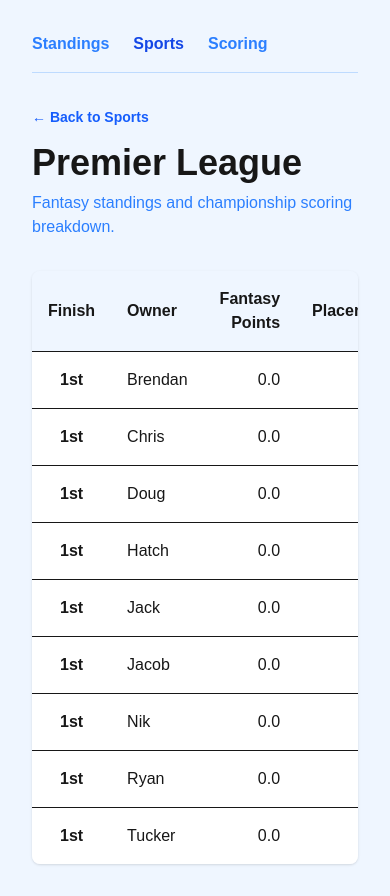
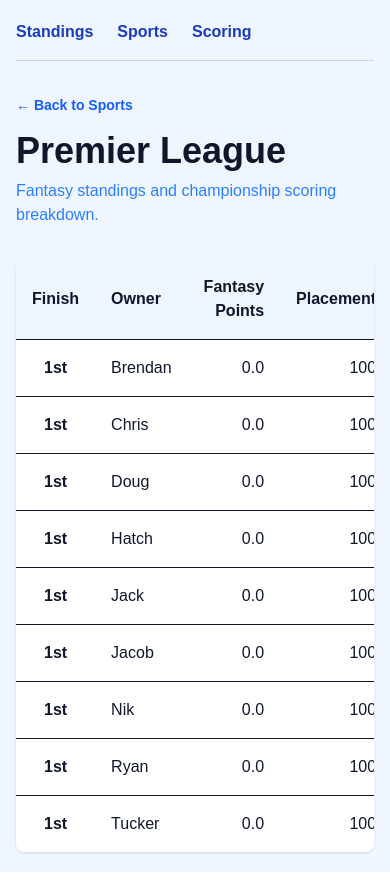
Before and after one commit to dpellerin25-cell/MultiSportFantasy2, a Next.js app in the folder web/: page /sports/epl in a window 390 px wide. After the commit the page ends 872 px from the top, so only its background shows below. Built offline with nearby package versions, Linux system fonts and the light colour scheme.

Commit message:
Refactor class names for navigation links
Updated class names for better styling consistency across links.

```diff
--- a/web/src/components/SportStandings.tsx
+++ b/web/src/components/SportStandings.tsx
@@ -40,26 +40,26 @@
     );
 
   return (
-    <main className="min-h-screen bg-blue-50 p-8">
+    <main className="min-h-screen bg-blue-50 px-4 py-5 text-slate-900 sm:p-8">
       <div className="mx-auto max-w-6xl">
         <nav className="mb-8 flex items-center gap-6 border-b border-blue-200 pb-4">
           <Link
             href="/"
-            className="font-semibold text-blue-500 hover:text-blue-600"
+            className="font-semibold text-blue-800 sm:text-blue-500 hover:text-blue-900 sm:hover:text-blue-600"
           >
             Standings
           </Link>
 
           <Link
             href="/sports"
-            className="font-semibold text-blue-700 hover:text-blue-600"
+            className="font-semibold text-blue-800 sm:text-blue-500 hover:text-blue-900 sm:hover:text-blue-600"
           >
             Sports
           </Link>
 
           <Link
             href="/scoring"
-            className="font-semibold text-blue-500 hover:text-blue-600"
+            className="font-semibold text-blue-800 sm:text-blue-500 hover:text-blue-900 sm:hover:text-blue-600"
           >
             Scoring
           </Link>
```
